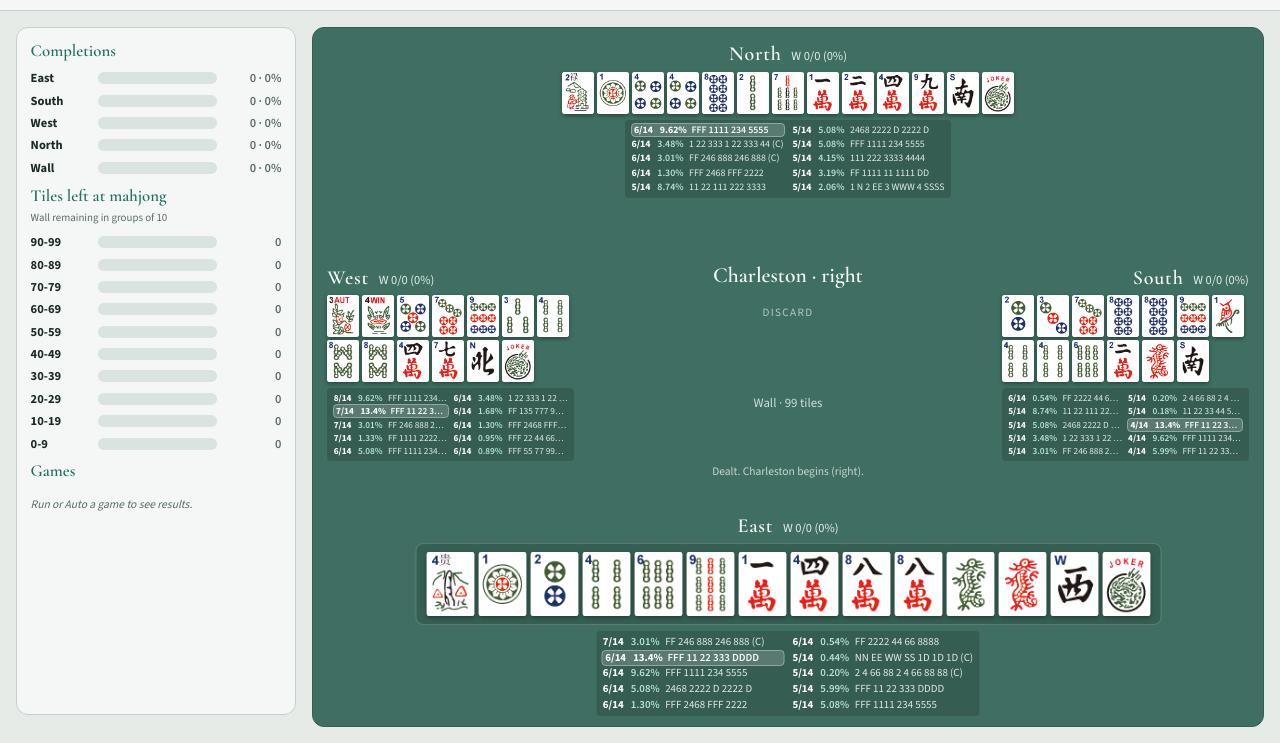
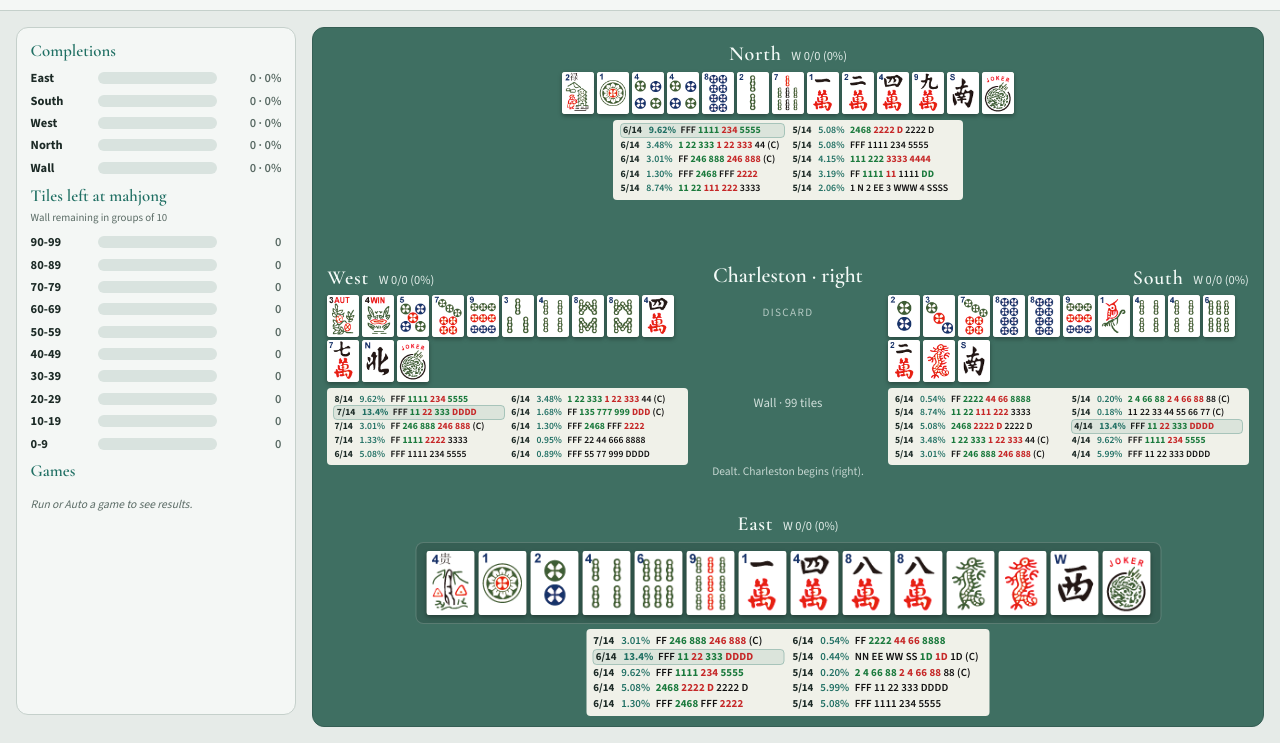
Before and after one commit to ray8084/mahjBot, a website built with Vite: page index.html in a window 1280 px wide. Shown: the part 64-807 px from the top of the page. Built offline with nearby package versions, Linux system fonts and the light colour scheme.

Commit message:
Color-code hand patterns from the card mask and widen side seats.
Pattern text uses black/red/green from card2026 masks; the winning
hand is starred, and West/South top-10 panels are wider.

Co-authored-by: Cursor <cursoragent@cursor.com>

```diff
--- a/src/bot.ts
+++ b/src/bot.ts
@@ -255,6 +255,7 @@ export class Bot {
     pattern: string;
     note: string;
     concealed: boolean;
+    coloredHtml: string;
   }> {
     const tiles = seat.allTiles();
     const scored = seat.card.tileSets
@@ -277,6 +278,7 @@ export class Bot {
       pattern: string;
       note: string;
       concealed: boolean;
+      coloredHtml: string;
     }> = [];
     for (const s of scored) {
       if (seen.has(s.pattern.index)) continue;
@@ -288,6 +290,7 @@ export class Bot {
         pattern: s.pattern.pattern.replace(/\s*\(C\)\s*/g, "").trim(),
         note: s.pattern.note,
         concealed: s.pattern.concealed,
+        coloredHtml: s.pattern.coloredHtml(true),
       });
       if (out.length >= n) break;
     }
--- a/src/card.ts
+++ b/src/card.ts
@@ -73,6 +73,54 @@ export class LetterPattern {
     if (this.note) s += ` — ${this.note}`;
     return s;
   }
+
+  /**
+   * Color each pattern character from the NMJL mask:
+   * g = green, r = red, 0/other = black. Spaces and separators stay uncolored.
+   */
+  coloredSegments(): Array<{ text: string; color: "black" | "red" | "green" }> {
+    const text = this.pattern.replace(/\s*\(C\)\s*/g, "").trim();
+    const mask = this.mask;
+    const colors: Array<"black" | "red" | "green"> = new Array(text.length).fill("black");
+    let maskIndex = 0;
+    for (let i = 0; i < text.length; i++) {
+      const ch = text[i];
+      if (ch === " " || ch === "+" || ch === "=" || ch === "x" || ch === "X") continue;
+      while (maskIndex < mask.length && mask[maskIndex] === " ") maskIndex++;
+      if (maskIndex >= mask.length) break;
+      const m = mask[maskIndex];
+      if (m === "g") colors[i] = "green";
+      else if (m === "r") colors[i] = "red";
+      else colors[i] = "black";
+      maskIndex++;
+    }
+    const segments: Array<{ text: string; color: "black" | "red" | "green" }> = [];
+    for (let i = 0; i < text.length; i++) {
+      const last = segments[segments.length - 1];
+      if (last && last.color === colors[i]) last.text += text[i];
+      else segments.push({ text: text[i], color: colors[i] });
+    }
+    return segments;
+  }
+
+  /** HTML for the pattern with mask colors (safe: digits/letters/spaces only). */
+  coloredHtml(includeConcealed = true): string {
+    const parts = this.coloredSegments()
+      .map((s) => `<span class="suit-${s.color}">${escapeHtml(s.text)}</span>`)
+      .join("");
+    if (includeConcealed && this.concealed) {
+      return `${parts}<span class="suit-black"> (C)</span>`;
+    }
+    return parts;
+  }
+}
+
+function escapeHtml(s: string): string {
+  return s
+    .replace(/&/g, "&amp;")
+    .replace(/</g, "&lt;")
+    .replace(/>/g, "&gt;")
+    .replace(/"/g, "&quot;");
 }
 
 export interface ScoredSet {
--- a/src/game.ts
+++ b/src/game.ts
@@ -50,6 +50,8 @@ export class Game {
   events: string[] = [];
   winner: SeatName | null = null;
   winningHand = "";
+  /** Card pattern index of the hand that won (for highlighting). */
+  winningPatternIndex: number | null = null;
   wallGame = false;
   /** Human controls East when true. */
   humanEast = false;
@@ -117,6 +119,7 @@ export class Game {
     this.events = [];
     this.winner = null;
     this.winningHand = "";
+    this.winningPatternIndex = null;
     this.wallGame = false;
     this.humanPass = [];
     this.pendingHumanCall = null;
@@ -301,6 +304,7 @@ export class Game {
     this.phase = "over";
     this.winner = seat.name;
     this.winningHand = win.pattern.display();
+    this.winningPatternIndex = win.pattern.index;
     this.log(`MAHJONG! ${seat.name}: ${this.winningHand}`);
     this.revealWinningHand(seat, win.tileSet.tileIds);
     this.gamesPlayed++;
@@ -341,6 +345,7 @@ export class Game {
     this.phase = "over";
     this.wallGame = true;
     this.winner = null;
+    this.winningPatternIndex = null;
     this.log("Wall game — no winner.");
     this.gamesPlayed++;
     this.wallGames++;
--- a/src/web/main.ts
+++ b/src/web/main.ts
@@ -83,10 +83,16 @@ function renderSeat(name: SeatName): void {
     const pct = probs.formatPct(m.index);
     const label = m.concealed ? `${m.pattern} (C)` : m.pattern;
     if (i === bestProbIdx) li.classList.add("best-prob");
+    const isWinningHand =
+      game.phase === "over" &&
+      game.winner === name &&
+      game.winningPatternIndex === m.index;
+    if (isWinningHand) li.classList.add("winning-hand");
     li.innerHTML =
       `<span class="match">${m.filled}/14</span>` +
       `<span class="prob" title="1M-deal completion rate">${pct}</span>` +
-      `<span class="pat" title="${m.note || label}">${label}</span>`;
+      `<span class="pat" title="${m.note || label}">${m.coloredHtml}</span>` +
+      (isWinningHand ? `<span class="win-mark">★</span>` : "");
     handsEl.appendChild(li);
   });
 
--- a/src/web/styles.css
+++ b/src/web/styles.css
@@ -416,9 +416,10 @@ body {
   order: 2;
   list-style: none;
   margin: 0;
-  padding: 0.25rem 0.4rem;
+  padding: 0.3rem 0.45rem;
   border-radius: 4px;
-  background: rgba(0, 0, 0, 0.16);
+  background: rgba(255, 252, 245, 0.92);
+  color: #111;
   font-size: 0.62rem;
   line-height: 1.3;
   font-variant-numeric: tabular-nums;
@@ -432,44 +433,66 @@ body {
 
 .seat-hands li {
   display: grid;
-  grid-template-columns: 2.2em 2.8em 1fr;
+  grid-template-columns: 2.2em 2.8em 1fr auto;
   gap: 0.25rem;
   align-items: baseline;
   white-space: nowrap;
   min-width: 0;
 }
 
+.seat-hands .suit-black {
+  color: #111;
+}
+
+.seat-hands .suit-red {
+  color: #c62828;
+  font-weight: 700;
+}
+
+.seat-hands .suit-green {
+  color: #1b7a3d;
+  font-weight: 700;
+}
+
+.seat-hands li.winning-hand {
+  background: rgba(255, 229, 102, 0.35);
+  border-radius: 3px;
+  outline: 1px solid #ffe566;
+  padding: 0 0.15rem;
+}
+
 .seat-hands .match {
   font-weight: 700;
-  color: #fff;
+  color: #1c2a26;
 }
 
 .seat-hands .prob {
-  color: #b7e4da;
+  color: #1f6f63;
   font-weight: 600;
 }
 
 .seat-hands .pat {
   overflow: hidden;
   text-overflow: ellipsis;
-  opacity: 0.9;
+  opacity: 1;
+  font-weight: 600;
+  letter-spacing: 0.01em;
 }
 
 .seat-hands li.best-prob {
-  background: rgba(255, 255, 255, 0.18);
+  background: rgba(31, 111, 99, 0.1);
   border-radius: 3px;
-  outline: 1px solid rgba(255, 255, 255, 0.45);
+  outline: 1px solid rgba(31, 111, 99, 0.35);
   padding: 0 0.15rem;
 }
 
 .seat-hands li.best-prob .prob {
-  color: #fff;
   font-weight: 700;
 }
 
-.seat-hands li.best-prob .pat {
-  opacity: 1;
-  font-weight: 600;
+.seat-hands .win-mark {
+  color: #b8860b;
+  font-weight: 700;
 }
 
 .seat-east .seat-hands {
@@ -483,9 +506,10 @@ body {
 
 .seat-west .seat-hands,
 .seat-south .seat-hands {
-  max-width: 260px;
-  font-size: 0.58rem;
-  gap: 0.08rem 0.35rem;
+  max-width: 420px;
+  width: max(320px, 100%);
+  font-size: 0.6rem;
+  gap: 0.08rem 0.45rem;
 }
 
 .seat.active .seat-meta h2 {
@@ -565,14 +589,14 @@ body {
   top: 34%;
   right: 1.5%;
   align-items: flex-end;
-  max-width: 26%;
+  max-width: 38%;
 }
 
 .seat-west {
   top: 34%;
   left: 1.5%;
   align-items: flex-start;
-  max-width: 26%;
+  max-width: 38%;
 }
 
 .seat-east {
```
